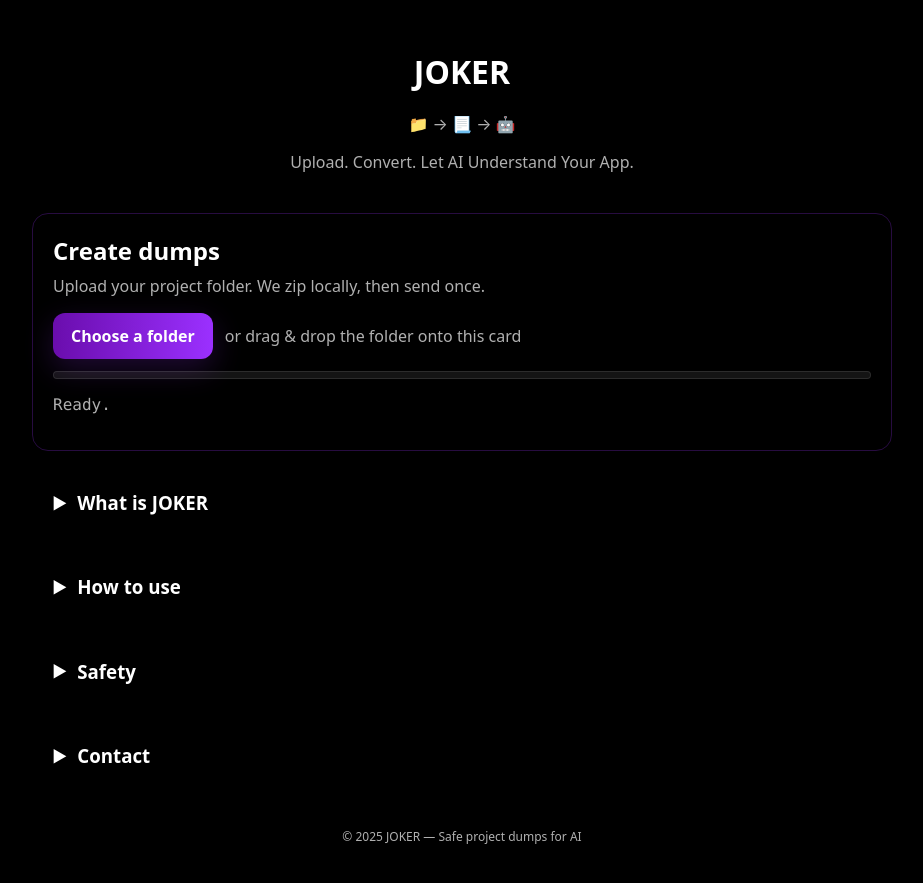
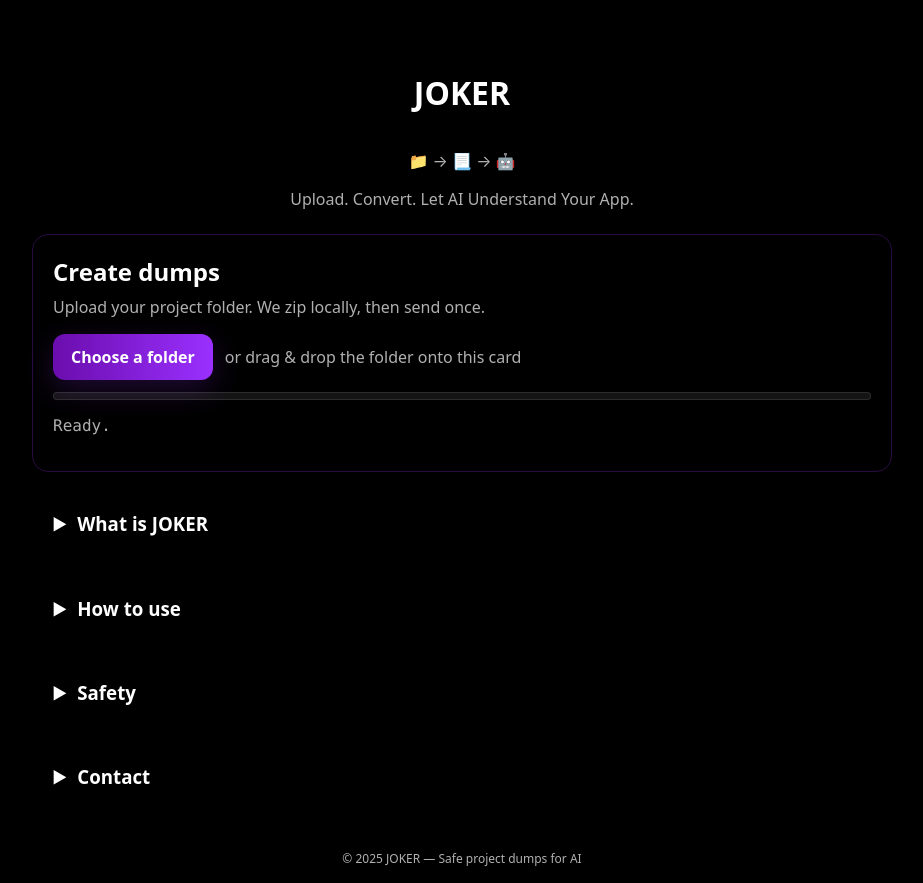
Before and after one commit to 2017cjx/JOKER, a Next.js app: page / in a window 1280 px wide. Shown: the whole page, without its empty margins (178-1101 px from the left). Before the commit the page ends 861 px from the top, so only its background shows below. Built offline with nearby package versions, Linux system fonts and the light colour scheme.

Commit message:
updated UI

```diff
--- a/app/globals.css
+++ b/app/globals.css
@@ -23,6 +23,13 @@ body {
     "Noto Sans JP", Helvetica, Arial, "Apple Color Emoji", "Segoe UI Emoji";
   -webkit-font-smoothing: antialiased;
   -moz-osx-font-smoothing: grayscale;
+}
+
+.tagline {
+  max-width: 860px; /* card と同じ最大幅 */
+  margin: 0 auto; /* 中央寄せ */
+  text-align: center; /* （任意）テキスト中央揃え */
+  padding: 0 20px; /* カードと同じ左右余白 */
 }
 
 /* Button */
--- a/app/page.tsx
+++ b/app/page.tsx
@@ -135,13 +135,16 @@ export default function Page() {
     <>
       <div
         style={{
+          display: "grid",
           placeItems: "center",
           marginTop: "50px",
         }}
       >
         <h1 style={{ marginBottom: 20 }}>JOKER</h1>
         <p className="subtle">📁 → 📃 → 🤖</p>
-        <p className="subtle">Upload. Convert. Let AI Understand Your App.</p>
+        <p className="subtle tagline">
+          Upload. Convert. Let AI Understand Your App.
+        </p>
       </div>
       <main
         style={{
```
